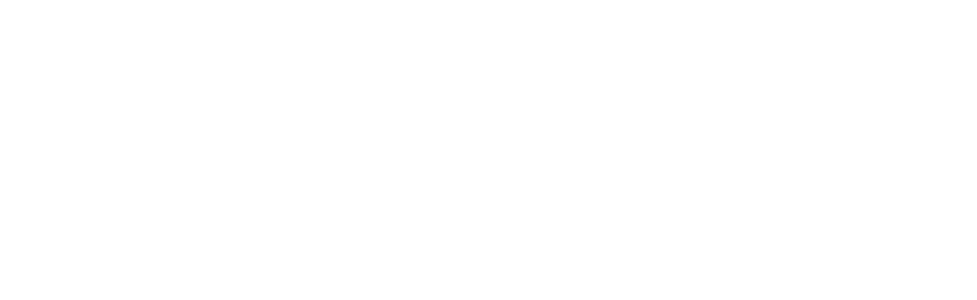
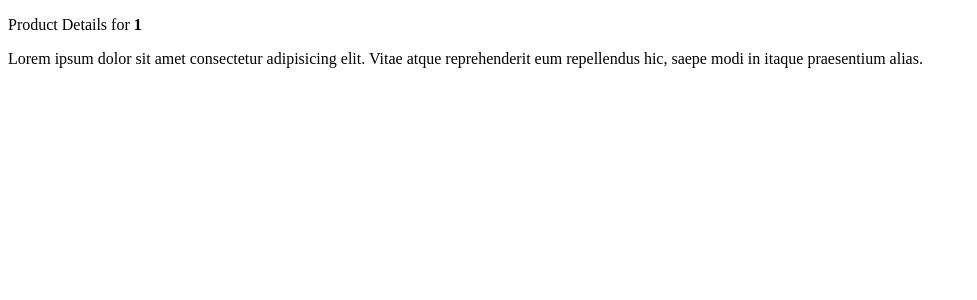
Before and after one commit to Iftee97/first-nuxt3-app, a Nuxt app: page /products/1 in a window 1280 px wide. Before the commit this address had no page. Shown: the top 300 px of the page, without its empty margins (0-977 px from the left). Built offline with nearby package versions, Linux system fonts and the light colour scheme.

Commit message:
added dynamic routes

```diff
--- /dev/null
+++ b/pages/products/[id].vue
@@ -0,0 +1,15 @@
+<template>
+  <div>
+    <p>
+      Product Details for <strong>{{ id }}</strong>
+    </p>
+    <p>
+      Lorem ipsum dolor sit amet consectetur adipisicing elit. Vitae atque
+      reprehenderit eum repellendus hic, saepe modi in itaque praesentium alias.
+    </p>
+  </div>
+</template>
+
+<script setup>
+const { id } = useRoute().params;
+</script>
```
